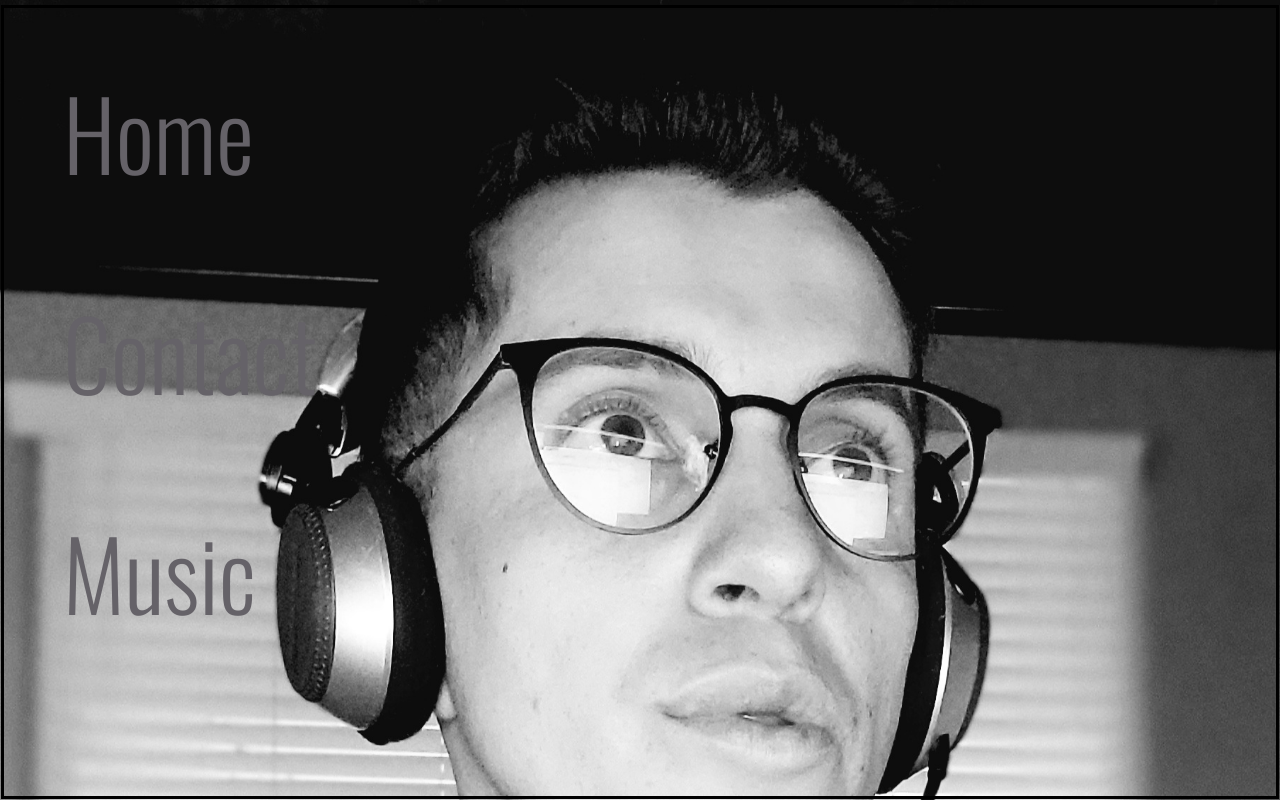
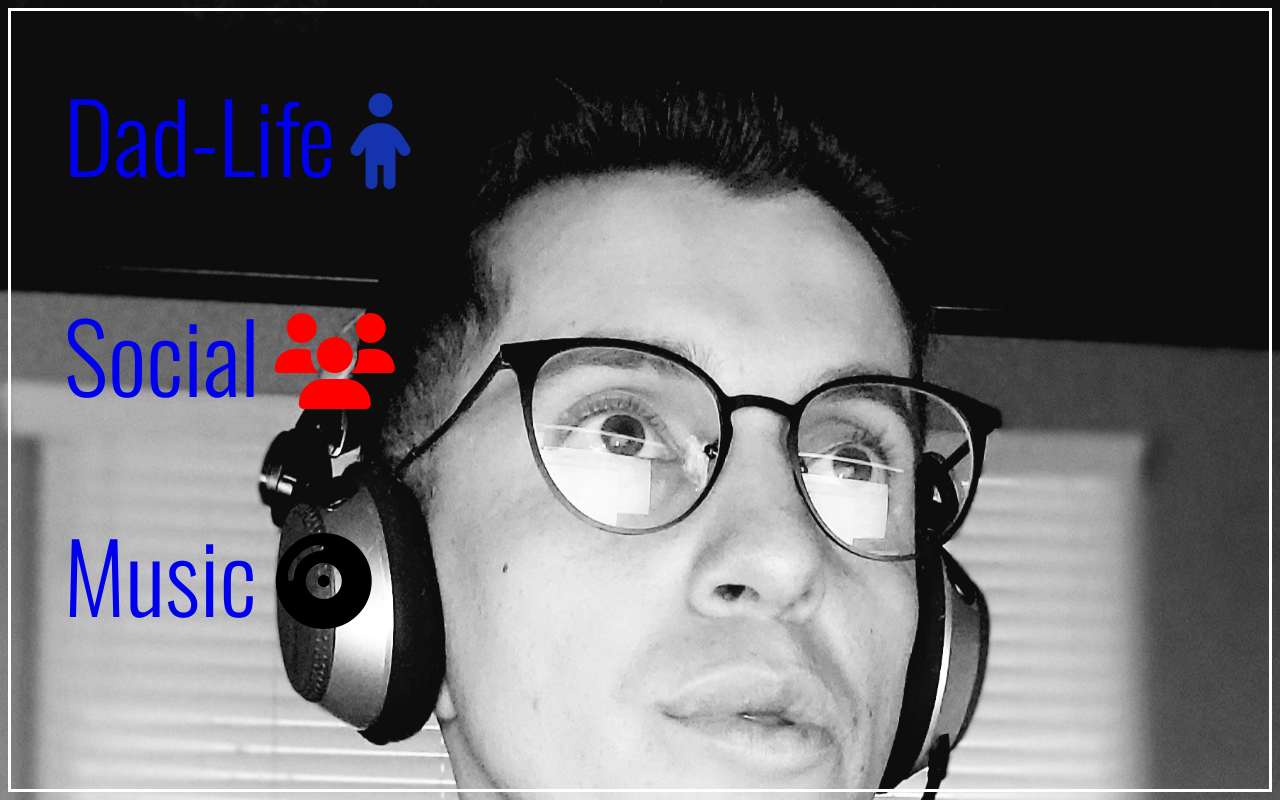
Before and after one commit to jeffreyriosjr/w4b-Final, a plain HTML site: page index.html in a window 1280 px wide. Drawn offline with nearby package versions, Linux system fonts and the light colour scheme; files whose address does not match are found by name.

Commit message:
final pages, multiple images uploaded

```diff
--- /dev/null
+++ b/css/Contact.css
@@ -0,0 +1,81 @@
+body{
+
+    padding:4px;
+    margin: 1px;
+    border: 3px solid black;
+    font-family: Oswald,sans-serif;
+    background-size: cover;
+
+
+    }
+
+
+
+a{
+    text-decoration: none;
+    text-align:justify;
+    margin-bottom: 10px;
+    color: rgb(54, 63, 135);
+    padding: 5px;
+    width: auto;
+    text-overflow: inherit;
+}
+
+h1{
+    text-align:left;
+    font-size: 33px;
+}
+h2{
+    color: rgb(38, 53, 164);
+}
+h3{
+    color: rgb(177, 34, 9);
+}
+
+nav li{
+    text-decoration: rgb(115, 157, 155);
+    display: table-row;
+    line-height: 120px;
+    font-size: 400%;
+    text-align: justify;
+    position: relative;
+    font-family: 'Oswald', sans-serif;
+
+     }
+/* /* nav li a:link{
+    color:rgb(156, 202, 39);
+    text-emphasis-color: red; */
+
+
+
+
+
+ nav li a:hover{
+    background: rgb(206, 216, 226);
+    transition: 5ms;
+    text-decoration: none;
+    background-size: 100%;
+     }
+
+nav li a:active{
+    color: rgb(255, 174, 0);
+    text-decoration: white;
+}
+nav li a:visited{
+    color: rgb(169, 148, 28);
+}
+ul{
+    list-style-type:none;
+    text-decoration-color: teal;
+    color: white;
+}
+
+.fa-color{
+    color: black;
+}
+.fa-color1{
+    color: white;
+}
+.fa-color2{
+    color: red;
+}
--- a/css/Music.css
+++ b/css/Music.css
@@ -1,8 +1,82 @@
 body{
 
     background-image:url(IMG/Rioscover.png);
-    background-size: cover;
+    background-size: contain;
     background-attachment: fixed;
-    background-repeat:repeat;
+    background-repeat:no-repeat;
     background-attachment: scroll;
+
 }
+
+h1{
+    text-align: center;
+    font-family: 'Oswald', sans-serif;
+    color: whitesmoke;
+    font-size: 85px;
+}
+
+
+a{
+    text-decoration: none;
+    text-align:center;
+    margin-bottom: 10%;
+
+}
+
+
+
+nav li{
+    color: rgb(183, 232, 159);
+    font-display: center;
+    height: 300px;
+    text-align: center ;
+    line-height: 420px;
+    font-size: 500%;
+    font-family: 'Oswald', sans-serif;
+
+     }
+
+
+/* /* nav li a:link{
+    color:rgb(156, 202, 39);
+    text-emphasis-color: red; */
+
+
+
+
+
+ nav li a:hover{
+    background: rgb(19, 21, 3);
+    transition: 5ms;
+    text-decoration: none;
+    background-size: contain;
+     }
+
+nav li a:active{
+    color: rgb(45, 99, 193);
+    text-decoration:none;
+}
+nav li a:visited{
+    color: rgb(213, 232, 232);
+}
+ul{
+    list-style-type: none;
+    text-decoration: rgb(6, 2, 24);
+}
+
+
+
+    footer{
+        width: 50px;
+        height: 50%;
+    }
+
+  .fa-color{
+      color:orange;
+  }
+  .fa-color1{
+      color: limegreen;
+  }
+  .fa-color2{
+      color: black;
+  }
--- /dev/null
+++ b/css/dadlife.css
@@ -0,0 +1,76 @@
+body{
+    margin: 0;
+    background-image: linear-gradient(to bottom right,rgb(238, 230, 115), rgb(142, 187, 183));
+    border: 3px solid rgb(34, 29, 29);
+
+    }
+
+ nav{
+ background: rgb(165, 172, 156);
+ width: 89%;
+ overflow: none;
+ text-align: right;
+ font-family: monospace;
+ padding: 0%;
+ margin: 3%;
+ font-size: large;
+}
+
+    ul{
+        margin: 1%;
+        list-style: center;
+        margin-left:none;
+        margin-right: 55%;
+
+    }
+
+
+    .container{
+
+    max-width: 1200px;
+    margin: none;
+    background:transparent;
+    overflow: auto;
+                }
+.gallery{
+margin:2px;
+border: 2px solid rgb(126, 48, 48);
+float: right;
+width: 500px;
+
+}
+.gallery img{
+
+width: 100%;
+height: auto;
+page-break-after: auto;
+
+}
+.desc{
+padding:2px;
+text-align: center;
+color: lightcoral;
+}
+
+footer{
+    padding: 50px;
+    font-size: 77px;
+    font-weight: bold;
+    text-align: center;
+}
+
+
+nav{
+    text-align: center;
+    color: rgb(74, 8, 119);
+
+}
+
+ul{
+    padding: 1;
+    font-size: 45px;
+    font-weight: bold;
+    font-family: Impact, Haettenschweiler, 'Arial Narrow Bold', sans-serif;
+    text-align: right;
+    float: none;
+}
--- a/css/style.css
+++ b/css/style.css
@@ -1,84 +1,78 @@
 body{
-    background-color: rgb(52, 116, 136);
-    padding:14px;
-    margin:1px;
-    border: 3px solid black;
-    text-shadow:2 px lightcoral;
-    background-image:url("Img.self.jpg")
-    background-repeat: no repeat;
-    margin-top:5px;
-    font-family: 'Oswald', sans-serif;
-
-
-}
-a{
-    text-decoration: none;
-    text-align:right;
-    padding:2%;
-    margin bottom: 10px;
-
-}
-
-.box{
-    margin-top:5px;
-    margin-right: 5px;
+    background-repeat: no-repeat;
+    background-attachment: none;
+    padding: 1%;
+    border: 3px solid white;
+    font-family: Oswald,sans-serif;
+    position: relative;
+    background-size: cover;
+    background-image: url(Img.);
 
 
 
+    }
 
+
+
+a{
+    text-decoration: none;
+    text-align:left;
+    margin-bottom: 10px;
 }
 
+
+
 nav li{
-    color: rgb(225, 164, 72);
+    color: rgb(159, 196, 195);
     display: table-row;
     height: 150px;
     width: 75;
     line-height: 220px;
     font-size: 600%;
-    padding:0 5%;
-    margin:0%;
     text-align:justify;
     position: sticky;
-    vertical-align: middle;
+    font-family: 'Oswald', sans-serif;
 
      }
-nav li a:link{
-    color:rgb(101, 98, 104);
-    text-emphasis-color: red;
+/* /* nav li a:link{
+    color:rgb(156, 202, 39);
+    text-emphasis-color: red; */
 
 
-}
 
 
-     nav li a:hover{
-         background: rgb(214, 180, 69);
-         transition: 5ms;
-         text-decoration: none;
-        }
+
+ nav li a:hover{
+    background: rgb(56, 146, 237);
+    transition: 5ms;
+    text-decoration: none;
+    background-size: 100%;
+
+
+
+     }
 nav li a:active{
     color: fuchsia;
     text-decoration:none;
 }
 nav li a:visited{
-    color: rgb(211, 215, 223);
+    color: rgb(214, 218, 218);
 }
 ul{
     list-style-type:none;
     text-decoration: none;
 }
-fa-spotify<i class="fab fa-spotify"></i>
 
-header{
-    width:1000px;
-    height:50px;
-    display:block;
-    margin-right:188px;
-    margin-bottom: 50mm;
-    padding:5px;
-    color: white;
-    float:right;
-
+.fa-color{
+    color:rgb(20, 51, 172);
+    padding: 4mm;
+}
+.fa-color1{
+    color:red;
+    padding: 4mm;
+}
+.fa-color2{
+    color: black;
+    padding: 5mm;
 
 }
-
-}
--- a/index.html
+++ b/index.html
@@ -3,37 +3,58 @@
     <head>
 
         <meta charset="UTF-8">
-        <title>Website for Beginners</title>
+        <title>RiosBio-W4b</title>
         <link rel="stylesheet" href="css/style.css">
+        <link href="https://fonts.googleapis.com/css2?family=Oswald:wght@300&display=swap" rel="stylesheet">
+            <script src="https://kit.fontawesome.com/78e2ad5101.js" crossorigin="anonymous"></script>
         <style type="text/css">
 
+        *, ::before, ::after{
+                box-sizing:none;
+        }
 
         Body{
+
             background-image:url("Img.self.jpg");
-            background-size: cover;
+            background-size: 100%;
             background-attachment:scroll;
-            background-repeat: no repeat;
+            background-repeat: no-repeat;
+
 
 
 
         }
+
+
+
         </style>
     </head>
     <body>
 
         <nav>
         <ul>
-            <li><a href="index.html" target="_blank" class="nav-link">Home</a></li>
-            <li><a href="Contact.html" target="_blank" class= "nav-link">Contact</a></li>
-            <li><a href="Music.html" target="_blank" class="nav-link">Music</a></li>
-            <link href="https://fonts.googleapis.com/css2?family=Oswald:wght@300&display=swap" rel="stylesheet">
-            <script src="https://kit.fontawesome.com/78e2ad5101.js" crossorigin="anonymous"></script>
+            <li><a href="dadlife.html" target="_blank" class="Home">Dad-Life</a><i class="fas fa-child fa-color"></i></li>
+            <li><a href="Contact.html" target="_blank" class= "Social">Social</a>
+                <i class="fas fa-users fa-color1 fa-xsmall"></i></li>
+            <li><a href="Music.html" target="_blank" class="Music">Music</a><i class="fas fa-compact-disc fa-color2"></i></li>
 
+
+        </ul>
         </nav>
 
 
 
+    </body>
+
+    <div class="Footer">
 
 
-    </body>
+
+    <footer>
+
+
+
+</footer>
+</div>
+
 </html>
```
Also changed, not shown: Contact.html (added, +46 -0 lines), Music.html (+41 -5 lines), dadlife.html (added, +68 -0 lines), IMG/Fathersday.jpg (added), IMG/Img.png (renamed from Img.jpg), IMG/Img.self.jpg (renamed from Img.self.jpg), Img.png (deleted), about.html (deleted), css/About.css (deleted), 2 other files.
